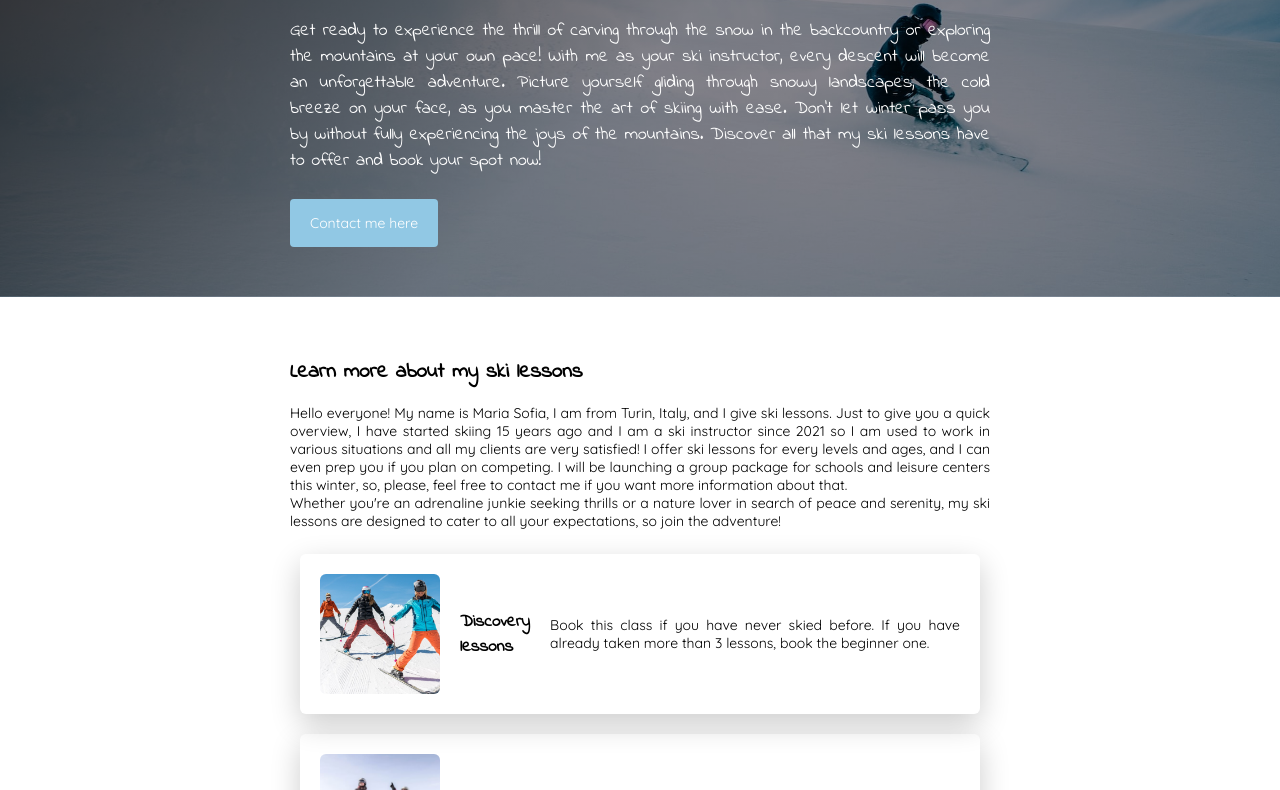
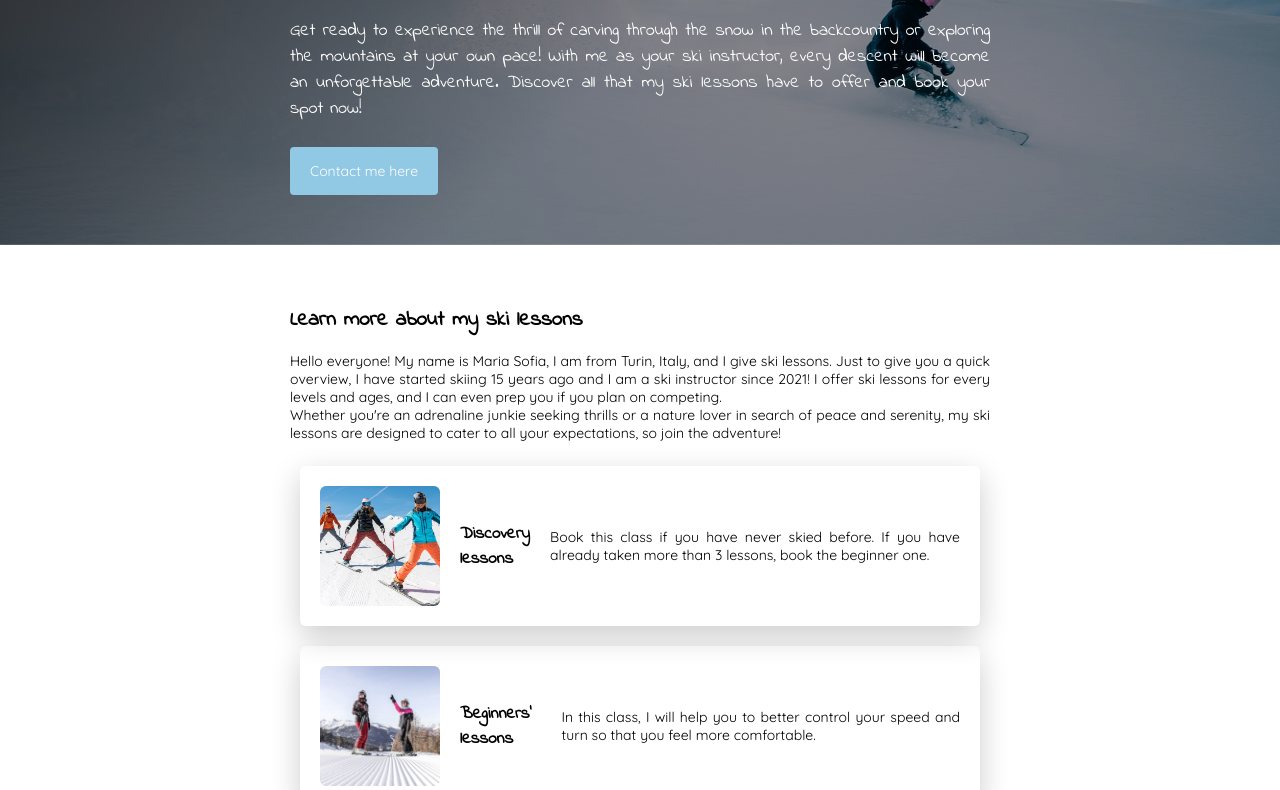
Before and after one commit to MariaSofiaRovera/landing, a plain HTML site: page index.html in a window 1280 px wide. Shown: the part 154-944 px from the top of the page. Drawn offline with Linux system fonts and the light colour scheme; a script that the page names is missing.

Commit message:
Add files via upload

```diff
--- a/index.html
+++ b/index.html
@@ -15,7 +15,7 @@
 	<div class="banner">
 		<div class="container">
 			<h1>Join the ski adventure</h1>
-			<h2>Get ready to experience the thrill of carving through the snow in the backcountry or exploring the mountains at your own pace! With me as your ski instructor, every descent will become an unforgettable adventure. Picture yourself gliding through snowy landscapes, the cold breeze on your face, as you master the art of skiing with ease. Don't let winter pass you by without fully experiencing the joys of the mountains. Discover all that my ski lessons have to offer and book your spot now!</h2>
+			<h2>Get ready to experience the thrill of carving through the snow in the backcountry or exploring the mountains at your own pace! With me as your ski instructor, every descent will become an unforgettable adventure. Discover all that my ski lessons have to offer and book your spot now!</h2>
 			<a href="#apply-section" class="btn-blue">Contact me here</a>
 
 
@@ -26,7 +26,7 @@
 	<div class="container">
 
 		<h2>Learn more about my ski lessons</h2>
-		<p>Hello everyone! My name is Maria Sofia, I am from Turin, Italy, and I give ski lessons. Just to give you a quick overview, I have started skiing 15 years ago and I am a ski instructor since 2021 so I am used to work in  various situations and all my clients are very satisfied! I offer ski lessons for every levels and ages, and I can even prep you if you plan on competing. I will be launching a group package for schools and leisure centers this winter, so, please, feel free to contact me if you want more information about that.
+		<p>Hello everyone! My name is Maria Sofia, I am from Turin, Italy, and I give ski lessons. Just to give you a quick overview, I have started skiing 15 years ago and I am a ski instructor since 2021! I offer ski lessons for every levels and ages, and I can even prep you if you plan on competing.
 		<br> Whether you're an adrenaline junkie seeking thrills or a nature lover in search of peace and serenity, my ski lessons are designed to cater to all your expectations, so join the adventure!
 		</br>
 </p>
```
